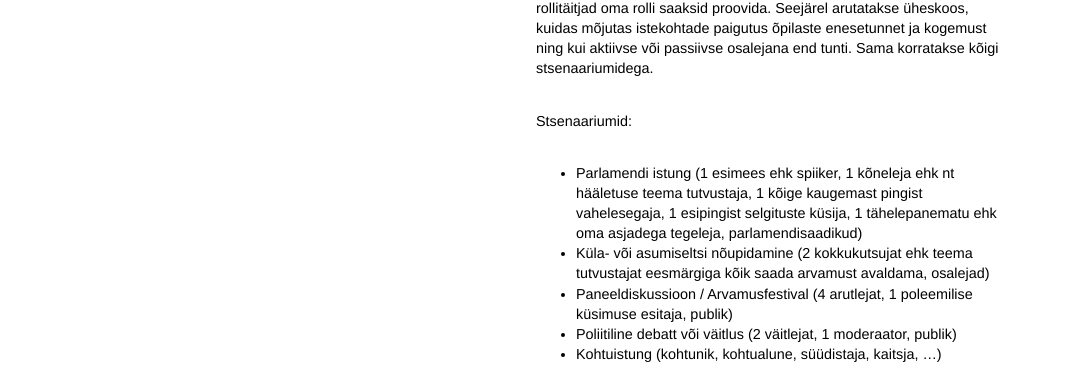
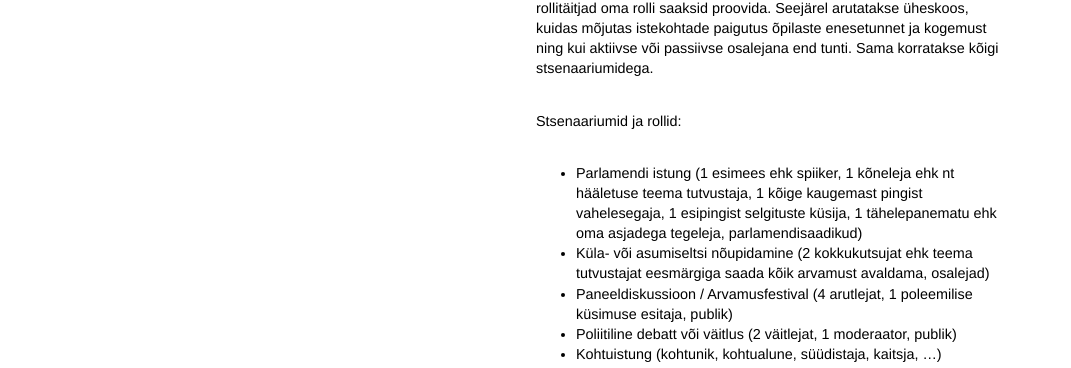
Before and after one commit to ruumiharidus/ruumiharidus.github.io, a Jekyll site: the page built from _posts/2015-12-04-istung.md, in a window 1280 px wide and 900 px high, scrolled down 1510 px. Shown: the part 147-515 px from the top of the window, without its empty margins (104-1175 px from the left). Built offline with Jekyll 4.4.1, drawn with Linux system fonts in a browser that asks for light colours; nearby versions of some CDN libraries.

Commit message:
Updated 2015-12-04-istung.md

```diff
--- a/_posts/2015-12-04-istung.md
+++ b/_posts/2015-12-04-istung.md
@@ -5,6 +5,7 @@ description: "Käed-külge uurimus klassiruumi erinevatest kujundustest"
 image: /images/istung.jpg
 published: true
 ---
+
 
 
 
@@ -37,10 +38,10 @@ Tund ei vaja ettevalmistust.
 #### Ülesande käik
 Õpilased jagunevad rühmadesse ning tõmbavad endale loosiga ühe stsenaariumi. Rühma ülesanne on meenutada, millisena on nad oma stsenaariumi päris elus näinud ning korraldada klassiruum ümber nii, et toolide-laudade paigutus sobib etteantud stenaariumiga. Kõigepealt räägivad rühmad omakeskis läbi, kuidas klass ümber korraldada – seejuures on palju abi visandamise võimalusest. Kui kõigil rühmadel on kavand olemas, alustatakse ühest rühmast, kes osaleb ise ja juhendab teisi klassiruumi ümbertõstmises. Seejärel tõmbavad kõik õpilased taas loosi, seekord annab see neile isikliku rolli parasjagu käsilolevas stsenaariumis. Õpilased võtavad oma kohad ning mängitakse läbi katke stsenaariumist (arutelu teema võib valida nt päevakajaliste teemade hulgast). Läbimänguks võib arvestada 5-10 minutit ehk parasjagu, et rollitäitjad oma rolli saaksid proovida. Seejärel arutatakse üheskoos, kuidas mõjutas istekohtade paigutus õpilaste enesetunnet ja kogemust ning kui aktiivse või passiivse osalejana end tunti. Sama korratakse kõigi stsenaariumidega.
 
-Stsenaariumid:
+Stsenaariumid ja rollid:
 
 - Parlamendi istung (1 esimees ehk spiiker, 1 kõneleja ehk nt hääletuse teema tutvustaja, 1 kõige kaugemast pingist vahelesegaja, 1 esipingist selgituste küsija, 1 tähelepanematu ehk oma asjadega tegeleja, parlamendisaadikud)
-- Küla- või asumiseltsi nõupidamine (2 kokkukutsujat ehk teema tutvustajat eesmärgiga kõik saada arvamust avaldama, osalejad)
+- Küla- või asumiseltsi nõupidamine (2 kokkukutsujat ehk teema tutvustajat eesmärgiga saada kõik arvamust avaldama, osalejad)
 - Paneeldiskussioon / Arvamusfestival (4 arutlejat, 1 poleemilise küsimuse esitaja, publik)
 - Poliitiline debatt või väitlus (2 väitlejat, 1 moderaator, publik)
 - Kohtuistung (kohtunik, kohtualune, süüdistaja, kaitsja, …)
```
